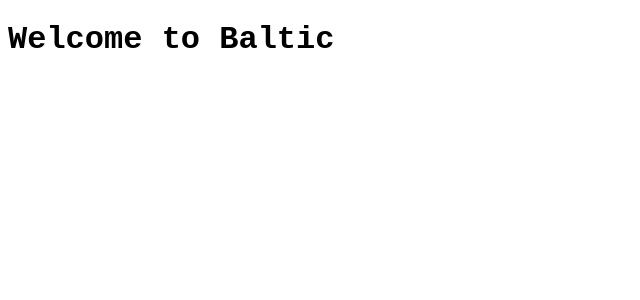
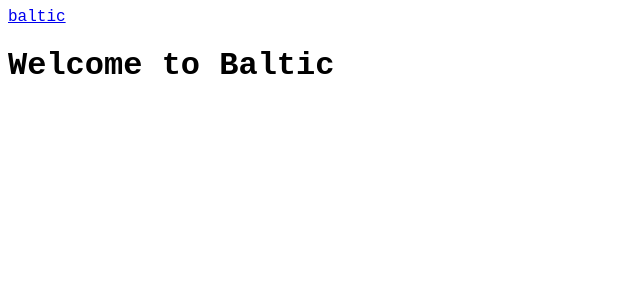
Before and after one commit to amacgillivray/baltic, a Jekyll site: the page built from index.md, in a window 1280 px wide. Shown: the top 300 px of the page, without its empty margins (0-640 px from the left). Built offline with Jekyll 4.4.1, drawn with Linux system fonts in a browser that asks for light colours.

Commit message:
Add header to base layout

```diff
--- a/_layouts/base.html
+++ b/_layouts/base.html
@@ -5,6 +5,8 @@
 
     <body class="{{ page.colorset | default: site.colorset | default: "normal" }}">
 
+        {%- include header.html -%}
+
         {{content}}
 
     </body>
```
